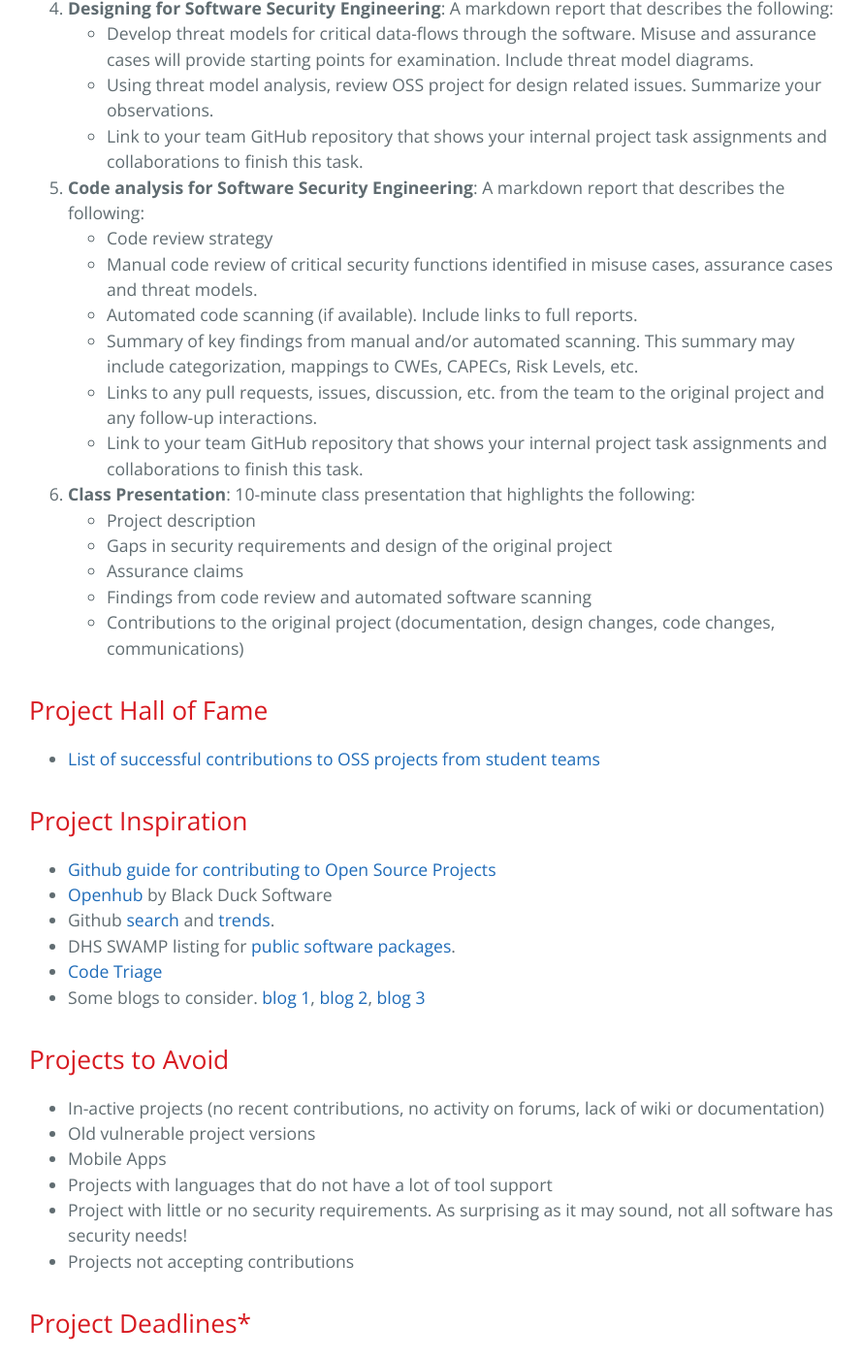
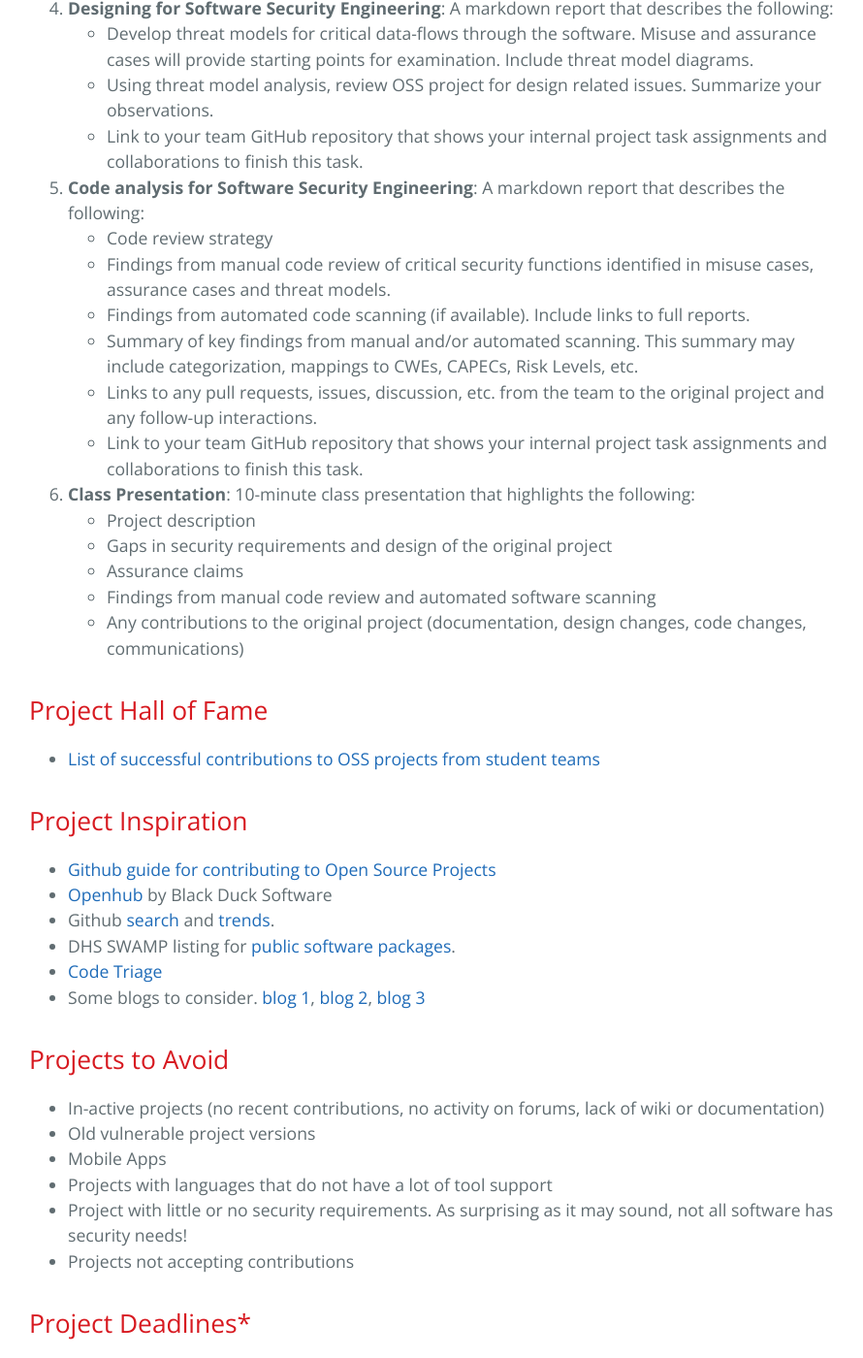
Before and after one commit to robinagandhi/swa, a Jekyll site: the page built from pages/project.md, in a window 1280 px wide and 1400 px high, scrolled down 1581 px. Shown: the whole window at 97% size, without its empty margins (194-1084 px from the left). Built offline with Jekyll 4.4.1, drawn with Linux system fonts in a browser that asks for light colours; some of the changed text lies outside the part shown.

```diff
--- a/pages/project.md
+++ b/pages/project.md
@@ -37,8 +37,8 @@ The project will have the following deliverables:
   * Link to your team GitHub repository that shows your internal project task assignments and collaborations to finish this task.
 1. **Code analysis for Software Security Engineering**: A markdown report that describes the following:
   * Code review strategy
-  * Manual code review of critical security functions identified in misuse cases, assurance cases and threat models.
-  * Automated code scanning (if available). Include links to full reports.
+  * Findings from manual code review of critical security functions identified in misuse cases, assurance cases and threat models.
+  * Findings from automated code scanning (if available). Include links to full reports.
   * Summary of key findings from manual and/or automated scanning. This summary may include categorization, mappings to CWEs, CAPECs, Risk Levels, etc.
   * Links to any pull requests, issues, discussion, etc. from the team to the original project and any follow-up interactions.
   * Link to your team GitHub repository that shows your internal project task assignments and collaborations to finish this task.
@@ -46,8 +46,8 @@ The project will have the following deliverables:
   * Project description
   * Gaps in security requirements and design of the original project
   * Assurance claims
-  * Findings from code review and automated software scanning
-  * Contributions to the original project (documentation, design changes, code changes, communications)
+  * Findings from manual code review and automated software scanning
+  * Any contributions to the original project (documentation, design changes, code changes, communications)
 
 ## Project Hall of Fame
 * [List of successful contributions to OSS projects from student teams](https://robinagandhi.github.io/swa/pages/halloffame.html)
```
Also changed, not shown: other parts of pages/project.md (+2 -2 lines), index.md (+2 -1 lines), slides/lecture-5/include/code-for-software-se.md (+6 -6 lines).
